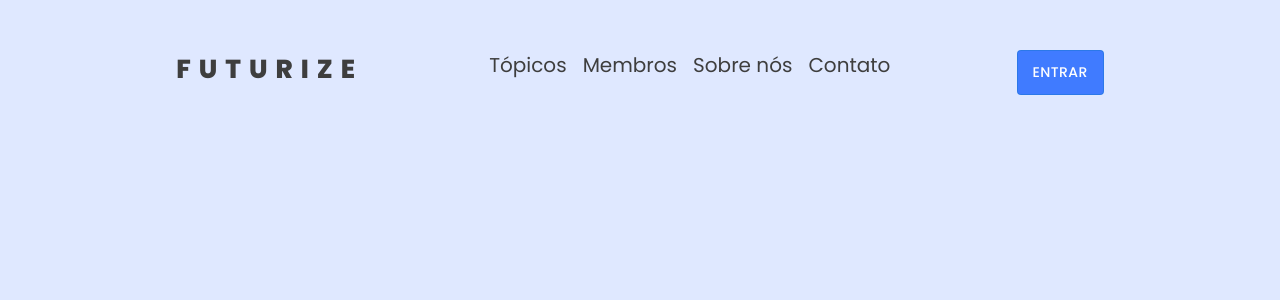
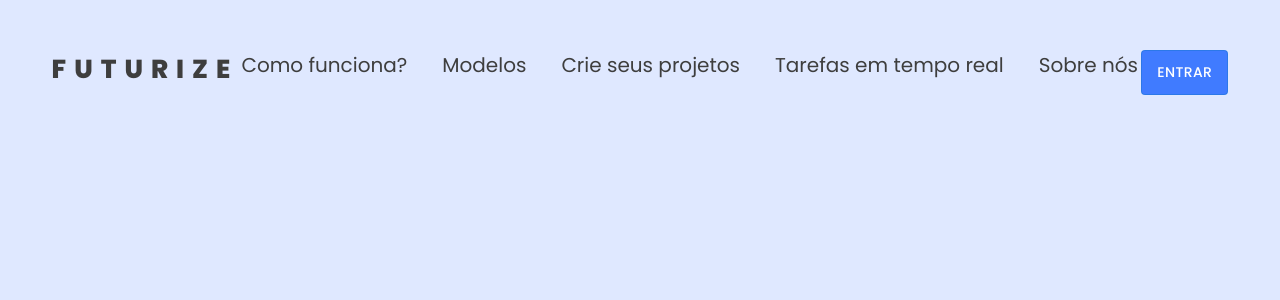
Before and after one commit to vitoriaGoncalves08/Futurize, a React (Vite) app in the folder futurize-frontend/: page / in a window 1280 px wide. Shown: the top 300 px of the page. Built offline with nearby package versions, Linux system fonts and the light colour scheme.

Commit message:
ajustando header site-inicial

```diff
--- a/futurize-frontend/public/assets/css/site-inicial.css
+++ b/futurize-frontend/public/assets/css/site-inicial.css
@@ -4,7 +4,7 @@
 }
 nav {
     display: flex;
-    justify-content: space-evenly;
+    justify-content: space-around;
     padding: 50px;
   }
 
@@ -22,7 +22,7 @@ nav {
   a {
     display: flex;
     list-style: none;
-    gap: 16px;
+    gap: 35px;
     font-size: 20px;
     color: #3e3e3e;
     text-decoration: none;
--- a/futurize-frontend/src/pages/site-inicial.jsx
+++ b/futurize-frontend/src/pages/site-inicial.jsx
@@ -14,18 +14,11 @@ function SiteInicial() {
 
         <div className="MenuItens">
           <ul>
-            <li>
-              <a href="#">Tópicos</a>
-            </li>
-            <li>
-              <a href="#">Membros</a>
-            </li>
-            <li>
-              <a href="#">Sobre nós</a>
-            </li>
-            <li>
-              <a href="#">Contato</a>
-            </li>
+            <li><a href="#">Como funciona?</a></li>
+            <li><a href="#">Modelos</a></li>
+            <li><a href="#">Crie seus projetos</a></li>
+            <li><a href="#">Tarefas em tempo real</a></li>
+            <li><a href="#">Sobre nós</a></li>
           </ul>
         </div>
         <Buttons onClick={() => navigate('/login')}>Entrar</Buttons>
```
